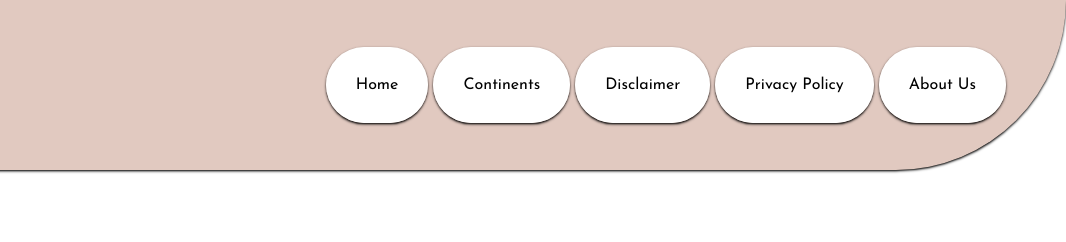
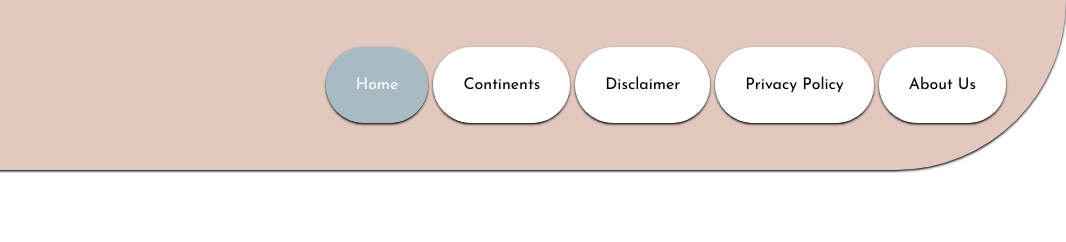
Before and after one commit to ashneeeet/AZERBAIJAN, a plain HTML site: page index.html in a window 1280 px wide. In both pictures the pointer is over the link "Home". Shown: the top 242 px of the page, 214-1280 px from the left. Drawn offline with Linux system fonts and the light colour scheme.

Commit message:
Update style.css

```diff
--- a/style.css
+++ b/style.css
@@ -44,6 +44,16 @@ body {
     .navlist a{
         text-decoration: none;
         color:black
+    }
+
+    .navlist a:hover {
+        color: #fff;
+    }
+
+
+    .navlist li:hover {
+        background-color: #A8BAC3;
+        transform:rotate(30);
     }
 
 /* Mainheader part ends */
```
